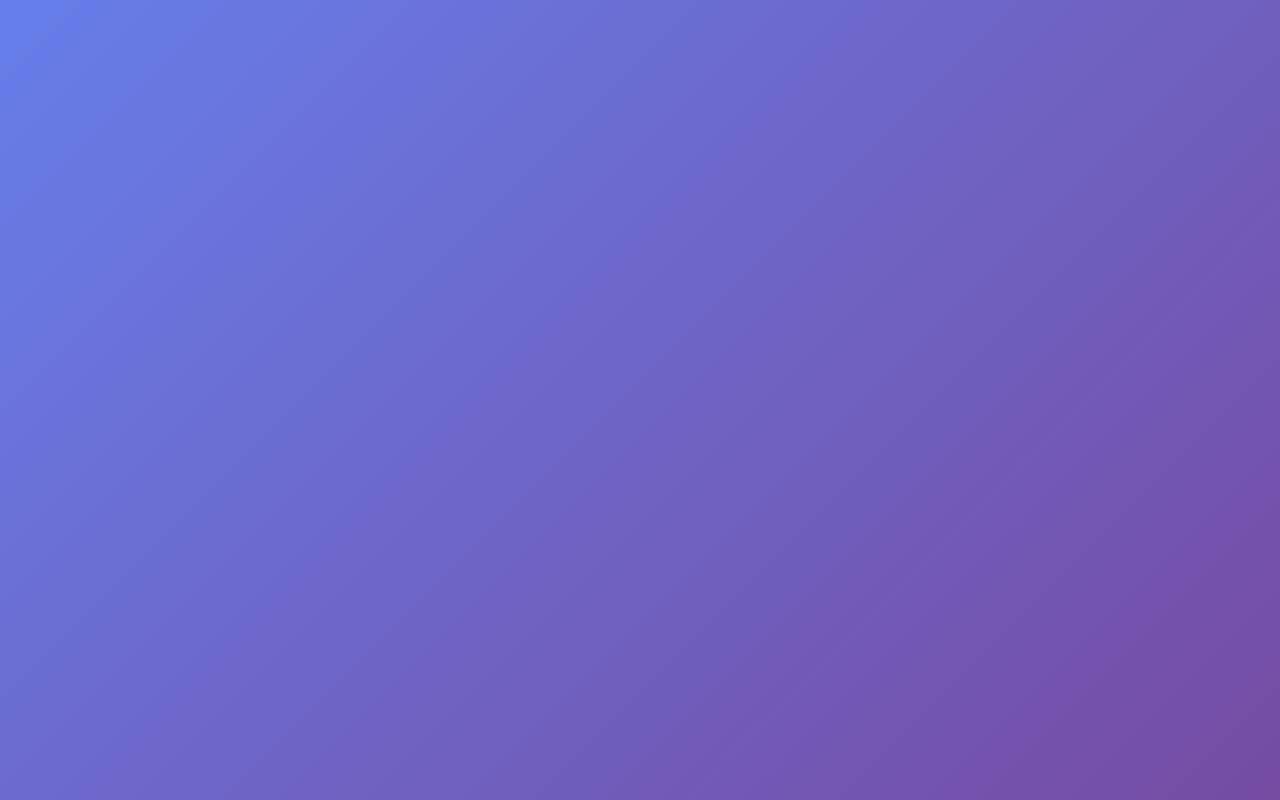
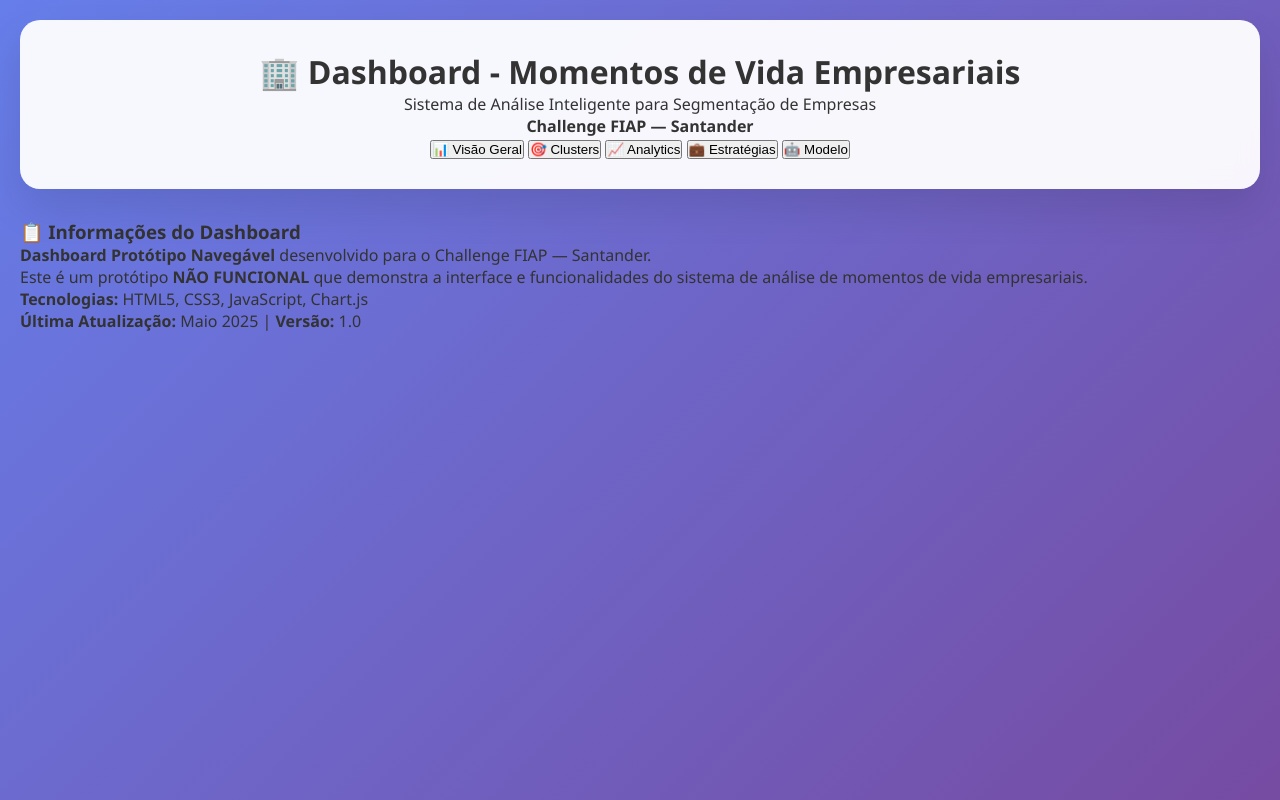
Before and after one commit to viniciussilva337/dashsantandersprint, a plain HTML site: page index.html in a window 1280 px wide. Drawn offline with nearby package versions, Linux system fonts and the light colour scheme.

Commit message:
Atualizando conteúdo completo do index.html

```diff
--- a/index.html
+++ b/index.html
@@ -19,10 +19,58 @@
             color: #333;
         }
 
-        /* ... rest of the existing CSS ... */
+        .container {
+            max-width: 1400px;
+            margin: 0 auto;
+            padding: 20px;
+        }
+
+        .header {
+            background: rgba(255, 255, 255, 0.95);
+            backdrop-filter: blur(10px);
+            border-radius: 20px;
+            padding: 30px;
+            margin-bottom: 30px;
+            text-align: center;
+            box-shadow: 0 20px 40px rgba(0, 0, 0, 0.1);
+        }
+
+        /* ... Resto do CSS ... */
     </style>
 </head>
 <body>
-    <!-- ... rest of the existing HTML and JavaScript ... -->
+    <div class="container">
+        <!-- Header -->
+        <div class="header">
+            <h1>🏢 Dashboard - Momentos de Vida Empresariais</h1>
+            <p>Sistema de Análise Inteligente para Segmentação de Empresas</p>
+            <p><strong>Challenge FIAP — Santander</strong></p>
+
+            <div class="nav-tabs">
+                <button class="nav-tab active" onclick="showTab('overview')">📊 Visão Geral</button>
+                <button class="nav-tab" onclick="showTab('clusters')">🎯 Clusters</button>
+                <button class="nav-tab" onclick="showTab('analytics')">📈 Analytics</button>
+                <button class="nav-tab" onclick="showTab('strategies')">💼 Estratégias</button>
+                <button class="nav-tab" onclick="showTab('model')">🤖 Modelo</button>
+            </div>
+        </div>
+
+        <!-- ... Resto do HTML ... -->
+
+        <!-- Footer -->
+        <div class="footer">
+            <h3>📋 Informações do Dashboard</h3>
+            <p>
+                <strong>Dashboard Protótipo Navegável</strong> desenvolvido para o Challenge FIAP — Santander.<br>
+                Este é um protótipo <strong>NÃO FUNCIONAL</strong> que demonstra a interface e funcionalidades do sistema de análise de momentos de vida empresariais.<br>
+                <strong>Tecnologias:</strong> HTML5, CSS3, JavaScript, Chart.js<br>
+                <strong>Última Atualização:</strong> Maio 2025 | <strong>Versão:</strong> 1.0
+            </p>
+        </div>
+    </div>
+
+    <script>
+        // ... Todo o JavaScript ...
+    </script>
 </body>
 </html>
```
